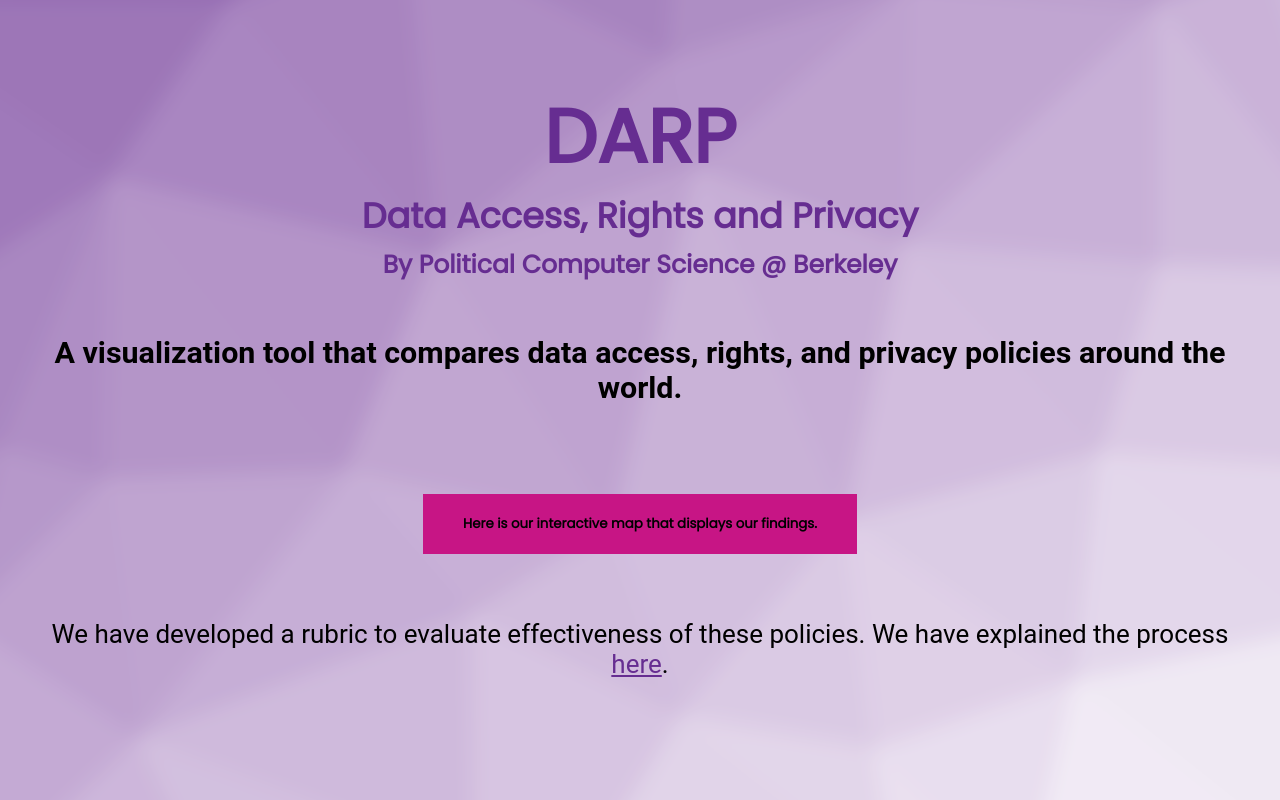
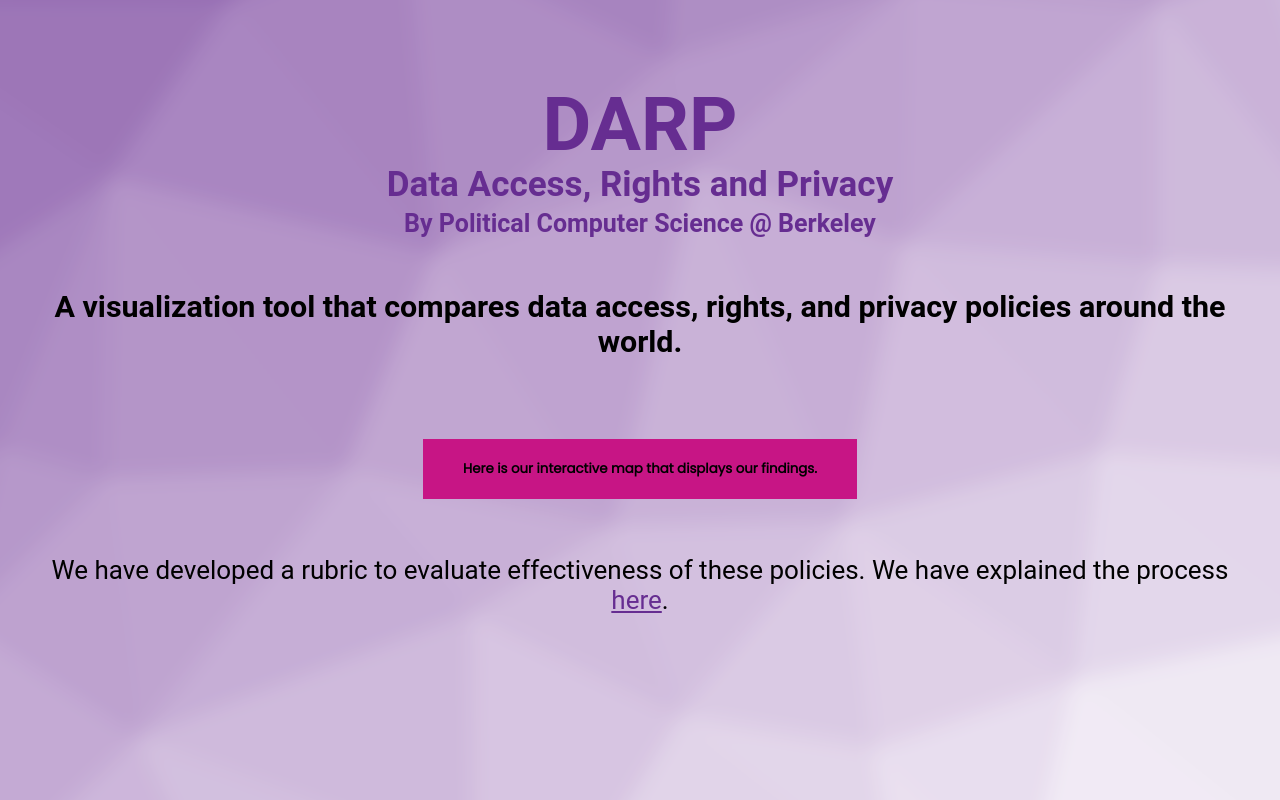
Before and after one commit to PoliticalComputerScience/darp, a React (Create React App) app: page / in a window 1280 px wide. Built offline with nearby package versions, Linux system fonts and the light colour scheme.

Commit message:
Added button, fixed font and centering

```diff
--- a/src/App.css
+++ b/src/App.css
@@ -34,7 +34,7 @@
 }
 
 #content {
-  position: fixed;
+  position: fixedgit comm;
   z-index: 1;
   left:0;
   right:0;
@@ -43,6 +43,7 @@
   margin-right: auto;
 
   position: absolute;
+  font-family: Roboto;
 }
 
 .App {
```
